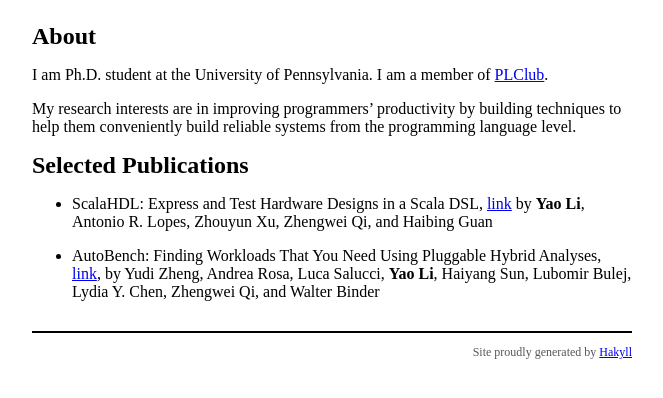
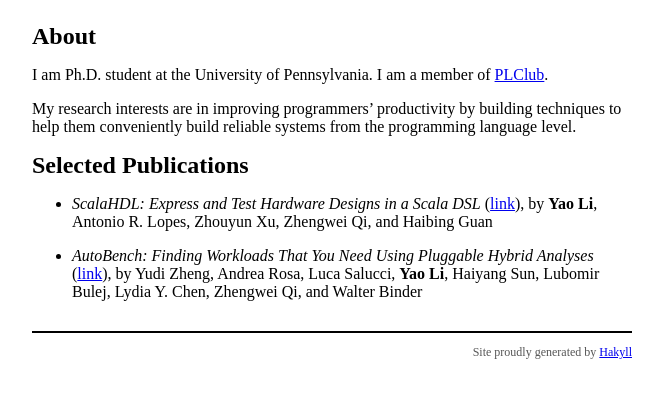
Before and after one commit to lastland/pl-blog, a plain HTML site: page about.html in a window 1280 px wide. Shown: the part 54-452 px from the top of the page, without its empty margins (308-971 px from the left). Drawn offline with Linux system fonts and the light colour scheme.

Commit message:
Update (2017-09-03 18:03:22 EDT) [ci skip]

```diff
--- a/about.html
+++ b/about.html
@@ -26,8 +26,8 @@
 <p>My research interests are in improving programmers’ productivity by building techniques to help them conveniently build reliable systems from the programming language level.</p>
 <h1 id="selected-publications">Selected Publications</h1>
 <ul>
-<li><p>ScalaHDL: Express and Test Hardware Designs in a Scala DSL, <a href="http://ieeexplore.ieee.org/xpl/articleDetails.jsp?arnumber=6974732&amp;newsearch=true&amp;queryText=ScalaHDL:%20Express%20and%20Test%20Hardware%20Designs%20in%20a%20Scala%20DSL&amp;fname=&amp;mname=&amp;lname=&amp;title=&amp;volume=&amp;issue=&amp;spage=">link</a> by <strong>Yao Li</strong>, Antonio R. Lopes, Zhouyun Xu, Zhengwei Qi, and Haibing Guan</p></li>
-<li><p>AutoBench: Finding Workloads That You Need Using Pluggable Hybrid Analyses, <a href="http://ieeexplore.ieee.org/document/7476688/?arnumber=7476688&amp;tag=1">link</a>, by Yudi Zheng, Andrea Rosa, Luca Salucci, <strong>Yao Li</strong>, Haiyang Sun, Lubomir Bulej, Lydia Y. Chen, Zhengwei Qi, and Walter Binder</p></li>
+<li><p><em>ScalaHDL: Express and Test Hardware Designs in a Scala DSL</em> (<a href="http://ieeexplore.ieee.org/xpl/articleDetails.jsp?arnumber=6974732&amp;newsearch=true&amp;queryText=ScalaHDL:%20Express%20and%20Test%20Hardware%20Designs%20in%20a%20Scala%20DSL&amp;fname=&amp;mname=&amp;lname=&amp;title=&amp;volume=&amp;issue=&amp;spage=">link</a>), by <strong>Yao Li</strong>, Antonio R. Lopes, Zhouyun Xu, Zhengwei Qi, and Haibing Guan</p></li>
+<li><p><em>AutoBench: Finding Workloads That You Need Using Pluggable Hybrid Analyses</em> (<a href="http://ieeexplore.ieee.org/document/7476688/?arnumber=7476688&amp;tag=1">link</a>), by Yudi Zheng, Andrea Rosa, Luca Salucci, <strong>Yao Li</strong>, Haiyang Sun, Lubomir Bulej, Lydia Y. Chen, Zhengwei Qi, and Walter Binder</p></li>
 </ul>
         </div>
         <div id="footer">
```
